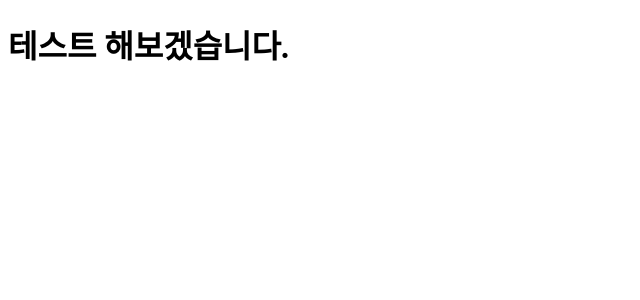
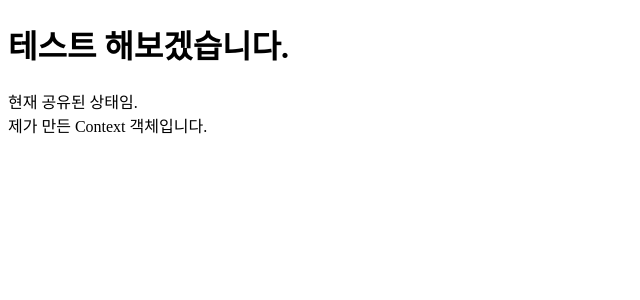
Before and after one commit to krapli441/react_hooks, a React app: page / in a window 1280 px wide. Shown: the top 300 px of the page, without its empty margins (0-640 px from the left). Built offline with nearby package versions, Linux system fonts and the light colour scheme; the HTML template or start-up script is replaced by a standard one.

Commit message:
useContext를 활용하여 상태를 전역으로 공유해보았다.

```diff
--- a/src/views/App.tsx
+++ b/src/views/App.tsx
@@ -1,9 +1,12 @@
 import React from "react";
+import { ParentComponent,ChildComponent } from "./useContext";
 
 export default function App() {
   return (
     <>
       <h1>테스트 해보겠습니다.</h1>
+      <ParentComponent />
+      <ChildComponent/>
     </>
   );
 }
--- /dev/null
+++ b/src/views/useContext.tsx
@@ -0,0 +1,25 @@
+import { create } from "domain";
+import React, { useContext, createContext } from "react";
+
+// Context 객체를 생성.
+const MyContext = createContext("제가 만든 Context 객체입니다.");
+
+// 부모 컴포넌트
+export function ParentComponent() {
+  const sharedState = "현재 공유된 상태임.";
+
+  return (
+    // Context.Provider를 사용하여 상태 제공
+    <MyContext.Provider value={sharedState}>
+      <ChildComponent />
+    </MyContext.Provider>
+  );
+}
+
+// 자식 컴포넌트
+export function ChildComponent() {
+  // useContext를 사용하여 상태를 사용
+  const sharedState = useContext(MyContext);
+
+  return <div>{sharedState}</div>;
+}
```
